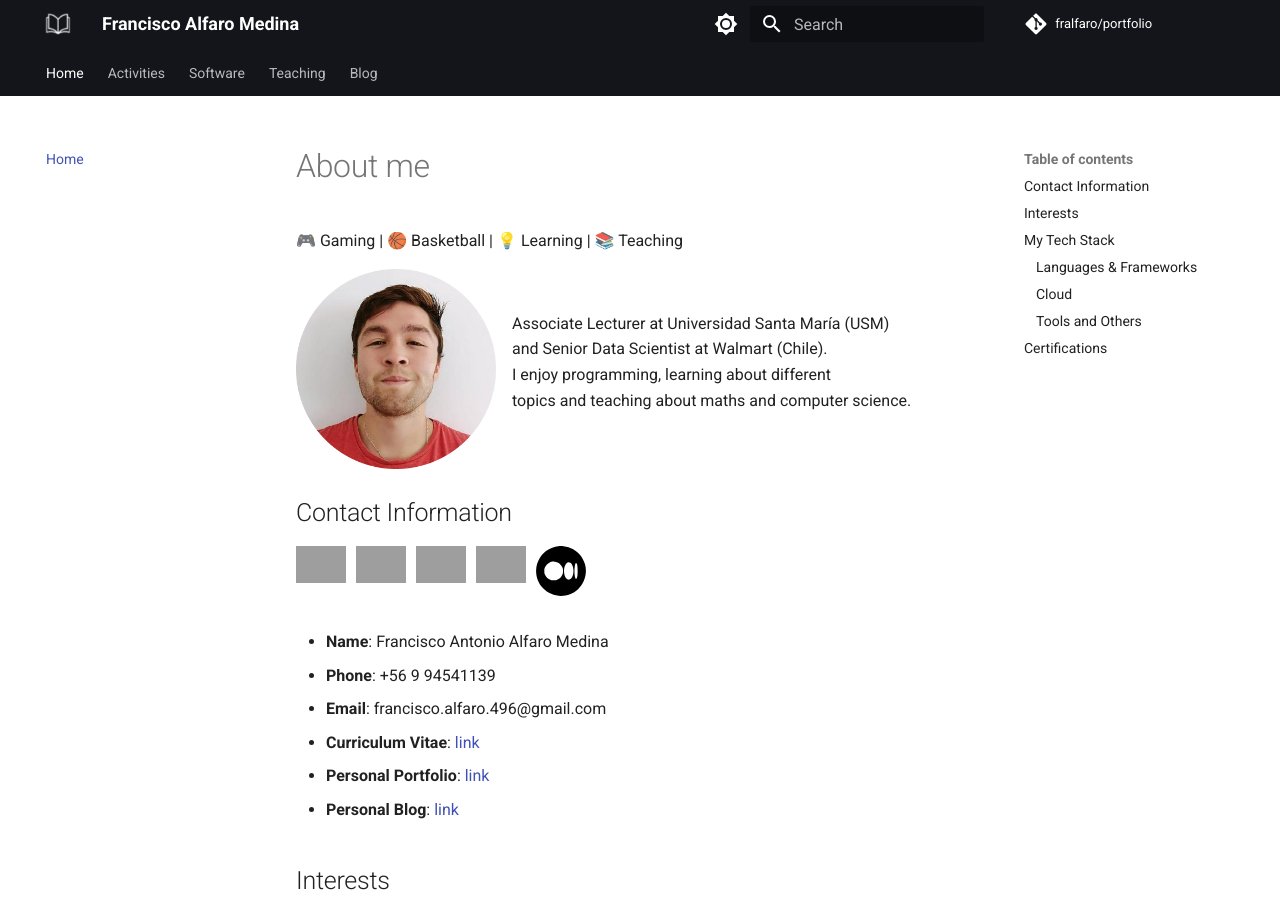
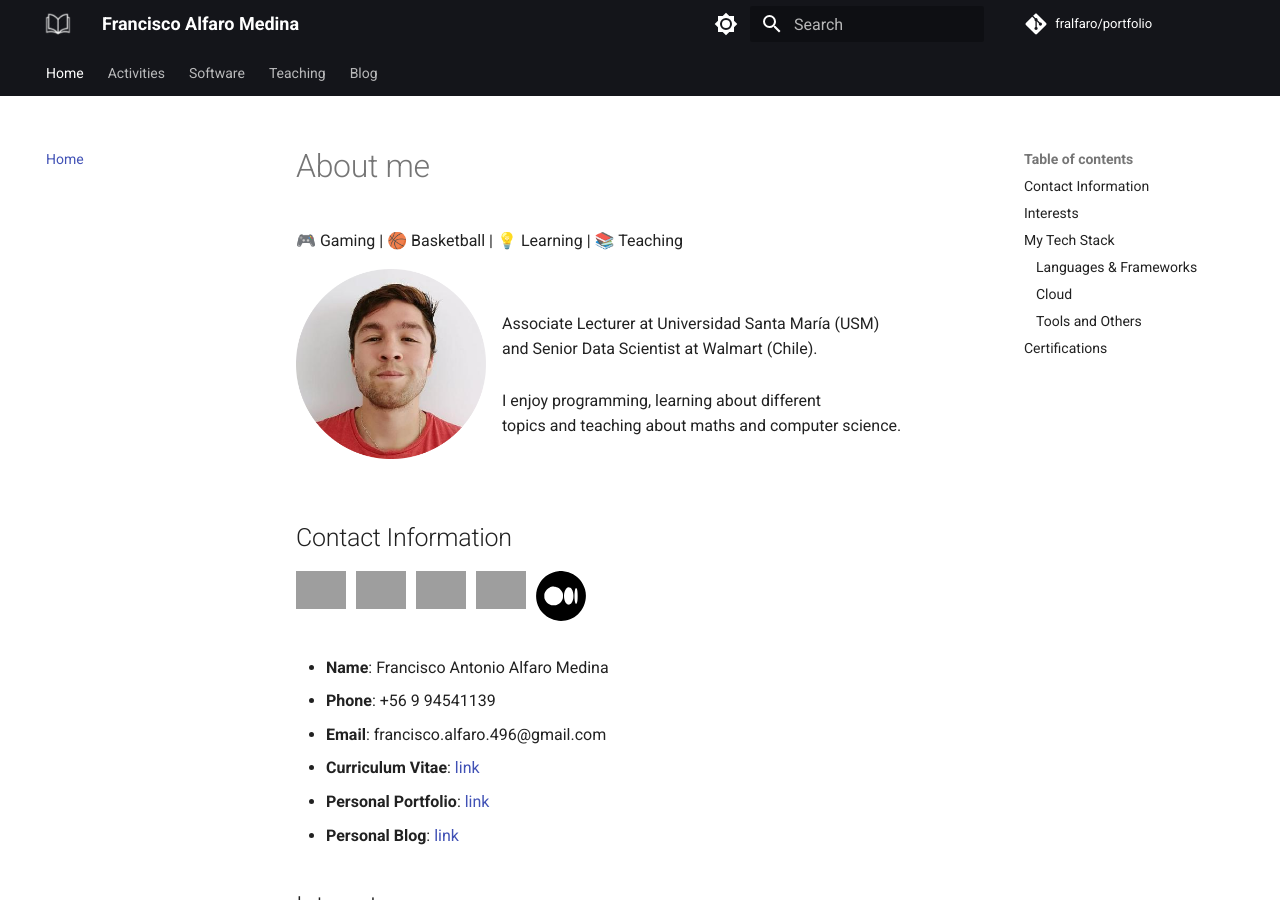
Before and after one commit to fralfaro/portfolio, an MkDocs documentation site: the page built from docs/index.md, in a window 1280 px wide and 900 px high. Built offline with MkDocs 1.6.1 and Material for MkDocs 9.7.7, drawn with Linux system fonts in a browser that asks for light colours; comment, search, counter and statistics services are not loaded; grey boxes are pictures that could not be loaded.

Commit message:
update v1.221

```diff
--- a/docs/index.md
+++ b/docs/index.md
@@ -1,11 +1,11 @@
 # About me
 🎮 Gaming | 🏀 Basketball | 💡 Learning | 📚 Teaching
 
-<img alt="Link" src="images/yo.png"  width="200" height="200"  align="left" >
+<img alt="Link" src="images/yo.png"  width="190" height="190"  align="left" >
 &nbsp;
 
 Associate Lecturer at Universidad Santa María (USM)  <br>
-and Senior Data Scientist  at Walmart (Chile).  <br>
+and Senior Data Scientist  at Walmart (Chile).  <br> <br>
 I enjoy programming, learning about different  <br>
 topics and teaching about maths and computer science.
 
```
